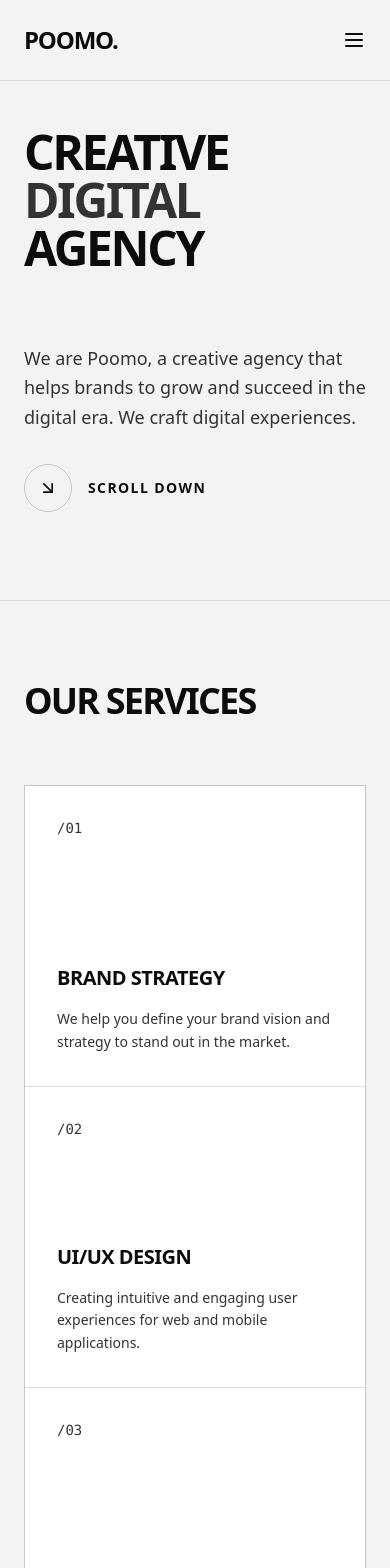
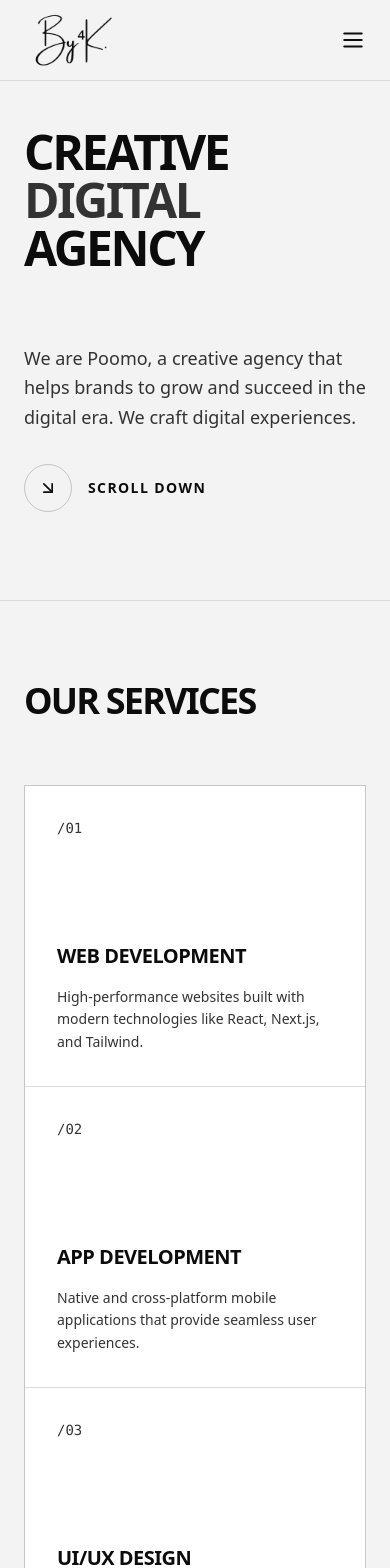
Before and after one commit to KhanTufailahmed/Agency, a React (Vite) app: page / in a window 390 px wide. Shown: the top 1568 px of the page. Built offline with nearby package versions, Linux system fonts and the light colour scheme.

Commit message:
fixed the changes

```diff
--- a/package.json
+++ b/package.json
@@ -11,6 +11,7 @@
   },
   "dependencies": {
     "axios": "^1.9.0",
+    "framer-motion": "^12.23.24",
     "lucide-react": "^0.511.0",
     "react": "^19.1.0",
     "react-dom": "^19.1.0",
--- a/src/components/common/Navbar.jsx
+++ b/src/components/common/Navbar.jsx
@@ -1,81 +1,134 @@
-import React, { useState } from 'react';
-import { Menu, X, ShoppingBag } from 'lucide-react';
+import React, { useState } from "react";
+import { Menu, X } from "lucide-react";
+import { motion, AnimatePresence } from "framer-motion";
 
 const Navbar = () => {
   const [isOpen, setIsOpen] = useState(false);
 
   const navLinks = [
-    { name: 'Home', href: '/' },
-    { name: 'About', href: '/about' },
-    { name: 'Services', href: '/services' },
-    { name: 'Projects', href: '/projects' },
-    { name: 'Contact', href: '/contact' },
+    { name: "Home", href: "/" },
+    { name: "About", href: "/about" },
+    { name: "Services", href: "/services" },
+    { name: "Projects", href: "/projects" },
+    { name: "Contact", href: "/contact" },
   ];
 
   return (
-    <nav className="fixed top-0 left-0 right-0 z-50 border-b bg-lightGray/90 backdrop-blur-sm border-dark/10">
+    <motion.nav
+      initial={{ y: -40, opacity: 0 }}
+      animate={{ y: 0, opacity: 1 }}
+      transition={{ duration: 0.6, ease: "easeOut" }}
+      className="fixed top-0 left-0 right-0 z-50 border-b bg-lightGray/90 backdrop-blur-sm border-dark/10"
+    >
       <div className="flex items-center justify-between h-20 px-6 mx-auto max-w-7xl">
         {/* Logo */}
-        <a href="#" className="text-2xl font-bold tracking-tighter uppercase text-dark">
+        {/* <motion.a
+          href="/"
+          whileHover={{ scale: 1.05 }}
+          transition={{ duration: 0.2 }}
+          className="text-2xl font-bold tracking-tighter uppercase text-dark"
+        >
           Poomo.
-        </a>
+        </motion.a> */}
+
+        <motion.a
+          href="/"
+          whileHover={{ scale: 1.05 }}
+          transition={{ duration: 0.2 }}
+          className="flex items-center space-x-2"
+        >
+          <img
+            src="by4k.png"
+            alt="Poomo Logo"
+            className="w-auto h-24"
+          />
+        </motion.a>
 
         {/* Desktop Navigation */}
         <div className="items-center hidden space-x-8 md:flex">
           {navLinks.map((link) => (
-            <a
+            <motion.a
               key={link.name}
               href={link.href}
-              className="text-sm font-medium tracking-wide uppercase transition-colors text-grayText hover:text-dark"
+              className="relative text-sm font-medium tracking-wide uppercase text-grayText hover:text-dark"
+              whileHover="hover"
+              initial="initial"
             >
               {link.name}
-            </a>
+
+              {/* Underline Animation */}
+              <motion.span
+                variants={{
+                  initial: { width: 0 },
+                  hover: { width: "100%" },
+                }}
+                transition={{ duration: 0.25, ease: "easeOut" }}
+                className="absolute left-0 -bottom-1 h-[2px] bg-primary"
+              />
+            </motion.a>
           ))}
         </div>
 
-        {/* Actions */}
-        <div className="items-center hidden space-x-6 md:flex">
-
+        {/* Desktop Button */}
+        <motion.div
+          className="items-center hidden space-x-6 md:flex"
+          whileHover={{ scale: 1.05 }}
+          transition={{ duration: 0.2 }}
+        >
           <a
             href="#contact"
             className="px-6 py-2 text-sm font-bold tracking-wide text-white uppercase transition-colors bg-dark hover:bg-primary hover:text-dark"
           >
             Let's Talk
           </a>
-        </div>
+        </motion.div>
 
-        {/* Mobile Menu Button */}
+        {/* Mobile Button */}
         <button
           className="md:hidden text-dark"
           onClick={() => setIsOpen(!isOpen)}
         >
-          {isOpen ? <X size={24} /> : <Menu size={24} />}
+          {isOpen ? <X size={26} /> : <Menu size={26} />}
         </button>
       </div>
 
       {/* Mobile Menu */}
+      <AnimatePresence>
         {isOpen && (
-        <div className="absolute left-0 flex flex-col w-full px-6 py-8 space-y-6 border-b md:hidden top-20 bg-lightGray border-dark/10">
+          <motion.div
+            key="mobile-menu"
+            initial={{ opacity: 0, y: -20 }}
+            animate={{ opacity: 1, y: 0 }}
+            exit={{ opacity: 0, y: -20 }}
+            transition={{ duration: 0.3 }}
+            className="absolute left-0 flex flex-col w-full px-6 py-8 space-y-6 border-b md:hidden top-20 bg-lightGray border-dark/10"
+          >
             {navLinks.map((link) => (
-            <a
+              <motion.a
                 key={link.name}
                 href={link.href}
+                whileHover={{ x: 6 }}
+                transition={{ duration: 0.2 }}
+                onClick={() => setIsOpen(false)}
                 className="text-lg font-medium tracking-wide uppercase text-dark"
-              onClick={() => setIsOpen(false)}
               >
                 {link.name}
-            </a>
+              </motion.a>
             ))}
-          <a
+
+            <motion.a
+              whileHover={{ scale: 1.03 }}
+              transition={{ duration: 0.2 }}
               href="#contact"
               className="inline-block w-full px-6 py-3 text-sm font-bold tracking-wide text-center text-white uppercase transition-colors bg-dark hover:bg-primary hover:text-dark"
               onClick={() => setIsOpen(false)}
             >
               Let's Talk
-          </a>
-        </div>
+            </motion.a>
+          </motion.div>
         )}
-    </nav>
+      </AnimatePresence>
+    </motion.nav>
   );
 };
 
--- a/src/components/home/Hero.jsx
+++ b/src/components/home/Hero.jsx
@@ -1,33 +1,91 @@
-import React from 'react';
-import { ArrowDownRight } from 'lucide-react';
+import React from "react";
+import { ArrowDownRight } from "lucide-react";
+import { motion } from "framer-motion";
 
 const Hero = () => {
   return (
-    <section className="relative pt-32 pb-20 md:pt-48 md:pb-32 px-6 border-b border-dark/10">
-      <div className="max-w-7xl mx-auto">
-        <div className="grid grid-cols-1 lg:grid-cols-12 gap-12 items-end">
-
+    <section className="relative px-6 pt-32 pb-20 overflow-hidden border-b md:pt-48 md:pb-32 border-dark/10">
+      <div className="mx-auto max-w-7xl">
+        <div className="grid items-end grid-cols-1 gap-12 lg:grid-cols-12">
           {/* Main Heading */}
-          <div className="lg:col-span-8">
-            <h1 className="text-5xl md:text-7xl lg:text-9xl font-bold uppercase leading-none tracking-tighter mb-6 text-dark">
+          <motion.div
+            className="lg:col-span-8"
+            initial="hidden"
+            animate="visible"
+            variants={{
+              hidden: { opacity: 0, y: 40 },
+              visible: {
+                opacity: 1,
+                y: 0,
+                transition: {
+                  duration: 0.8,
+                  ease: "easeOut",
+                },
+              },
+            }}
+          >
+            <motion.h1
+              className="mb-6 text-5xl font-bold leading-none tracking-tighter uppercase md:text-7xl lg:text-9xl text-dark"
+              initial={{ opacity: 0, y: 30 }}
+              animate={{ opacity: 1, y: 0 }}
+              transition={{ delay: 0.2, duration: 0.8, ease: "easeOut" }}
+            >
               Creative <br />
-              <span className="text-grayText">Digital</span> <br />
-              Agency
-            </h1>
-          </div>
+              <motion.span
+                className="inline-block text-grayText"
+                initial={{ opacity: 0, y: 30 }}
+                animate={{ opacity: 1, y: 0 }}
+                transition={{ delay: 0.35, duration: 0.8, ease: "easeOut" }}
+              >
+                Digital
+              </motion.span>{" "}
+              <br />
+              <motion.span
+                initial={{ opacity: 0, y: 30 }}
+                animate={{ opacity: 1, y: 0 }}
+                transition={{ delay: 0.5, duration: 0.8, ease: "easeOut" }}
+                className="inline-block"
+              >
+                Agency
+              </motion.span>
+            </motion.h1>
+          </motion.div>
 
           {/* Intro Text */}
-          <div className="lg:col-span-4 flex flex-col justify-end pb-2">
-            <p className="text-grayText text-lg md:text-xl leading-relaxed mb-8 max-w-md">
-              We are Poomo, a creative agency that helps brands to grow and succeed in the digital era. We craft digital experiences.
+          <motion.div
+            className="flex flex-col justify-end pb-2 lg:col-span-4"
+            initial={{ opacity: 0, y: 40 }}
+            animate={{ opacity: 1, y: 0 }}
+            transition={{ duration: 0.8, delay: 0.6, ease: "easeOut" }}
+          >
+            <p className="max-w-md mb-8 text-lg leading-relaxed text-grayText md:text-xl">
+              We are Poomo, a creative agency that helps brands to grow and
+              succeed in the digital era. We craft digital experiences.
             </p>
-            <div className="flex items-center space-x-4">
-              <div className="w-12 h-12 rounded-full border border-dark/20 flex items-center justify-center">
+
+            <motion.div
+              className="flex items-center space-x-4"
+              initial={{ opacity: 0, y: 20 }}
+              animate={{ opacity: 1, y: 0 }}
+              transition={{ duration: 0.7, delay: 0.9, ease: "easeOut" }}
+            >
+              <motion.div
+                className="flex items-center justify-center w-12 h-12 border rounded-full border-dark/20"
+                whileHover={{ scale: 1.15 }}
+                transition={{ duration: 0.2 }}
+              >
                 <ArrowDownRight className="text-dark" size={20} />
-              </div>
-              <span className="uppercase text-sm font-bold tracking-widest text-dark">Scroll Down</span>
-            </div>
-          </div>
+              </motion.div>
+
+              <motion.span
+                className="text-sm font-bold tracking-widest uppercase text-dark"
+                whileHover={{ x: 4 }}
+                transition={{ duration: 0.2 }}
+              >
+                Scroll Down
+              </motion.span>
+            </motion.div>
+          </motion.div>
         </div>
       </div>
     </section>
--- a/src/components/home/Services.jsx
+++ b/src/components/home/Services.jsx
@@ -3,56 +3,85 @@ import { ArrowUpRight } from 'lucide-react';
 
 const services = [
   {
-    id: '01',
-    title: 'Brand Strategy',
-    description: 'We help you define your brand vision and strategy to stand out in the market.',
+    id: "01",
+    title: "Web Development",
+    description:
+      "High-performance websites built with modern technologies like React, Next.js, and Tailwind.",
   },
   {
-    id: '02',
-    title: 'UI/UX Design',
-    description: 'Creating intuitive and engaging user experiences for web and mobile applications.',
+    id: "02",
+    title: "App Development",
+    description:
+      "Native and cross-platform mobile applications that provide seamless user experiences.",
   },
   {
-    id: '03',
-    title: 'Development',
-    description: 'Robust front-end and back-end solutions built with modern technologies.',
+    id: "03",
+    title: "UI/UX Design",
+    description:
+      "User-centric design that combines aesthetics with functionality to drive engagement.",
   },
   {
-    id: '04',
-    title: 'Digital Marketing',
-    description: 'Data-driven marketing strategies to reach your target audience effectively.',
+    id: "04",
+    title: "Digital Marketing",
+    description:
+      "Data-driven strategies to increase brand visibility and convert leads into customers.",
+  },
+  {
+    id: "05",
+    title: "Social Media",
+    description:
+      "Strategic content creation and management to grow your community across platforms.",
+  },
+  {
+    id: "06",
+    title: "SEO Optimization",
+    description:
+      "Improving your search engine rankings to drive organic traffic to your digital assets.",
+  },
+  {
+    id: "07",
+    title: "E-Commerce",
+    description:
+      "Scalable online stores built on Shopify or custom solutions to boost your sales.",
+  },
+  {
+    id: "08",
+    title: "Maintenance",
+    description:
+      "Ongoing support and updates to ensure your digital products remain secure and efficient.",
   },
 ];
 
+
 const Services = () => {
   return (
-    <section className="py-20 md:py-32 px-6 border-b border-dark/10">
-      <div className="max-w-7xl mx-auto">
-        <div className="flex flex-col md:flex-row justify-between items-start md:items-end mb-16 md:mb-24">
-          <h2 className="text-4xl md:text-6xl font-bold uppercase tracking-tighter text-dark">Our Services</h2>
-          <a href="#" className="hidden md:flex items-center space-x-2 text-sm font-bold uppercase tracking-widest text-dark hover:text-grayText transition-colors mt-4 md:mt-0">
+    <section className="px-6 py-20 border-b md:py-32 border-dark/10">
+      <div className="mx-auto max-w-7xl">
+        <div className="flex flex-col items-start justify-between mb-16 md:flex-row md:items-end md:mb-24">
+          <h2 className="text-4xl font-bold tracking-tighter uppercase md:text-6xl text-dark">Our Services</h2>
+          <a href="#" className="items-center hidden mt-4 space-x-2 text-sm font-bold tracking-widest uppercase transition-colors md:flex text-dark hover:text-grayText md:mt-0">
             <span>View All Services</span>
             <ArrowUpRight size={16} />
           </a>
         </div>
 
-        <div className="grid grid-cols-1 md:grid-cols-2 lg:grid-cols-4 gap-px bg-dark/10 border border-dark/10">
+        <div className="grid grid-cols-1 gap-px border md:grid-cols-2 lg:grid-cols-4 bg-dark/10 border-dark/10">
           {services.map((service) => (
             <div key={service.id} className="bg-white p-8 md:p-10 hover:bg-primary transition-colors group h-full flex flex-col justify-between min-h-[300px]">
-              <div className="flex justify-between items-start mb-8">
-                <span className="text-sm font-mono text-grayText group-hover:text-dark">/{service.id}</span>
-                <ArrowUpRight className="opacity-0 group-hover:opacity-100 transition-opacity text-dark" size={20} />
+              <div className="flex items-start justify-between mb-8">
+                <span className="font-mono text-sm text-grayText group-hover:text-dark">/{service.id}</span>
+                <ArrowUpRight className="transition-opacity opacity-0 group-hover:opacity-100 text-dark" size={20} />
               </div>
               <div>
-                <h3 className="text-xl md:text-2xl font-bold uppercase mb-4 text-dark">{service.title}</h3>
-                <p className="text-grayText text-sm leading-relaxed group-hover:text-dark">{service.description}</p>
+                <h3 className="mb-4 text-xl font-bold uppercase md:text-2xl text-dark">{service.title}</h3>
+                <p className="text-sm leading-relaxed text-grayText group-hover:text-dark">{service.description}</p>
               </div>
             </div>
           ))}
         </div>
 
         <div className="mt-8 md:hidden">
-            <a href="#" className="flex items-center space-x-2 text-sm font-bold uppercase tracking-widest text-dark hover:text-grayText transition-colors">
+            <a href="#" className="flex items-center space-x-2 text-sm font-bold tracking-widest uppercase transition-colors text-dark hover:text-grayText">
             <span>View All Services</span>
             <ArrowUpRight size={16} />
           </a>
```
Also changed, not shown: public/by4k.png (added), 1 other file (tests, documents, lock files or other folders). Lines whose indentation alone changed are shown as unchanged.
